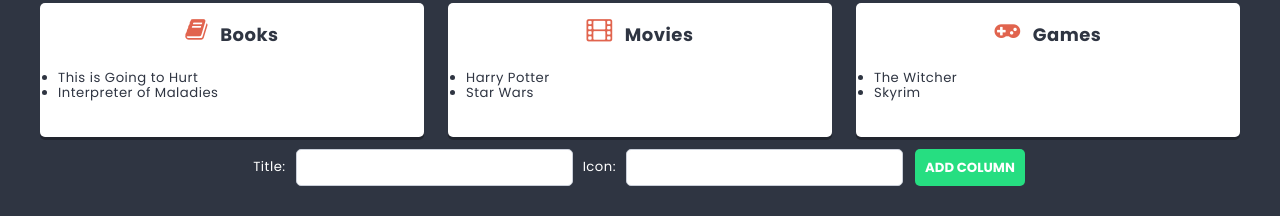
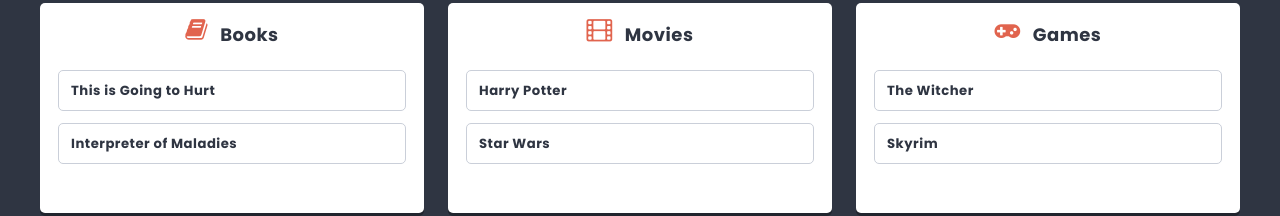
Before and after one commit to KevinKaluzny/project-react, a React (Create React App) app: page / in a window 1280 px wide. Shown: the part 538-754 px from the top of the page. Built offline with nearby package versions, Linux system fonts and the light colour scheme.

Commit message:
Create component Card

```diff
--- /dev/null
+++ b/src/components/Card/Card.js
@@ -0,0 +1,9 @@
+import styles from './Card.module.scss';
+
+const Card = props => {
+    return (
+        <li className={styles.card} key={props.key}>{props.children}</li>
+    );
+}
+
+export default Card;
--- /dev/null
+++ b/src/components/Card/Card.module.scss
@@ -0,0 +1,13 @@
+@import '../../styles/settings.scss';
+
+.card {
+    position: relative;
+    background: $color-light;
+    border: 1px solid lighten($color-dark, 60%);
+    padding: $base-size;
+    margin: 0 0 $base-size 0;
+    border-radius: $radius;
+    display: flex;
+    justify-content: space-between;
+    font-weight: bold;
+}
--- a/src/components/Column/Column.js
+++ b/src/components/Column/Column.js
@@ -1,11 +1,12 @@
 import styles from './Column.module.scss';
+import Card from '../Card/Card';
 
 const Column = props => {
     return (
         <article className={styles.column}>
             <h2 className={styles.title}><span className={styles.icon + ' fa fa-' + props.icon}></span>{props.title}</h2>
             <ul className={styles.cards}>
-                {props.cards.map(card => <li key={card.id}>{card.title}</li>)}
+                {props.cards.map(card => <Card key={card.id}>{card.title}</Card>)}
             </ul>
         </article>
     );
```
